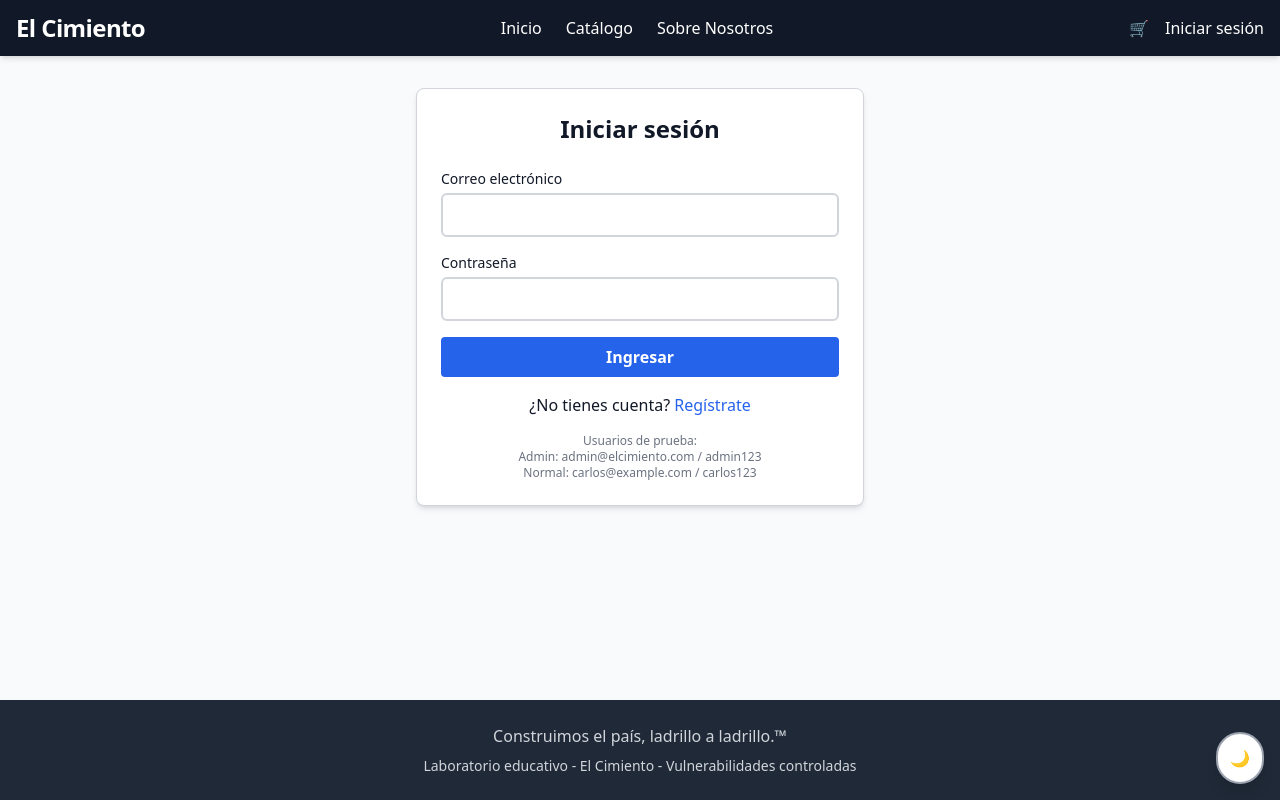
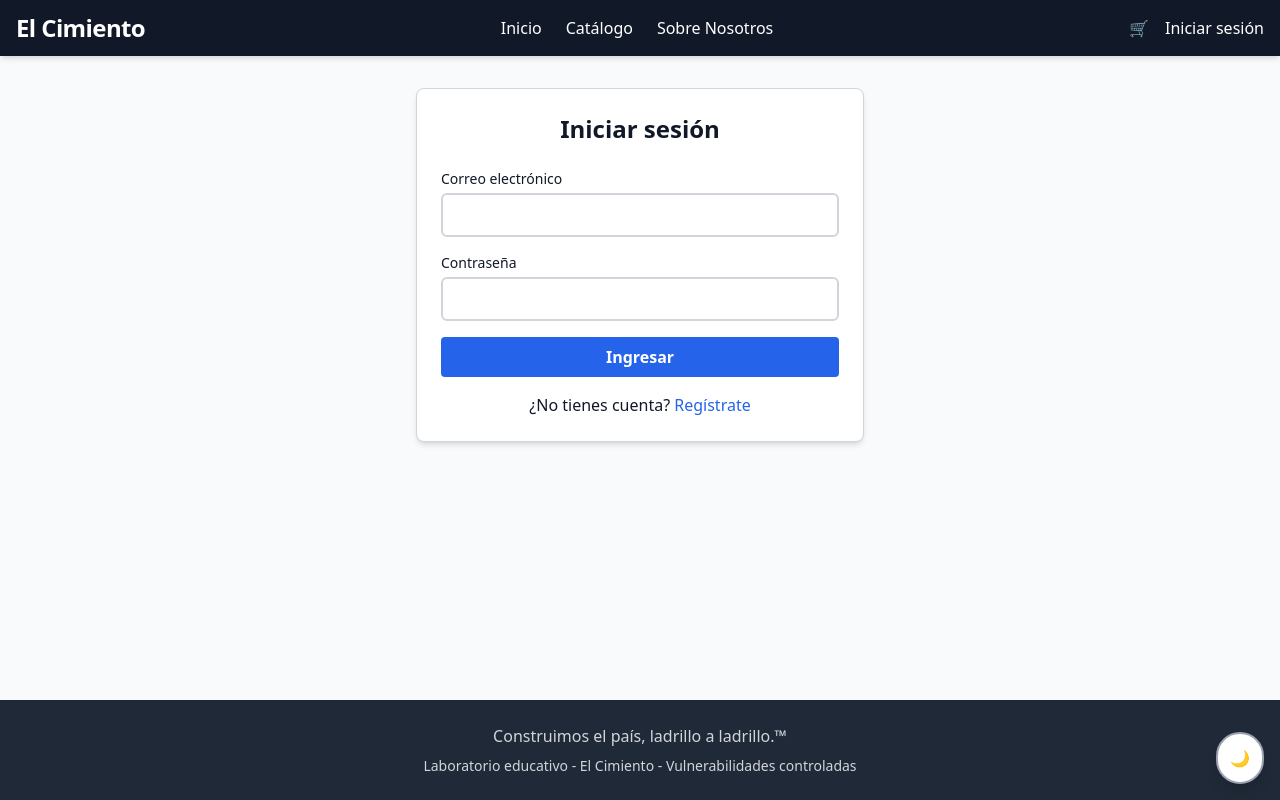
Before and after one commit to Diego-APC/FrontendSeguridadEnLaNube, a React (Vite) app: page /login in a window 1280 px wide. Built offline with nearby package versions, Linux system fonts and the light colour scheme.

Commit message:
arreglo pequeño

```diff
--- a/src/features/auth/LoginPage.jsx
+++ b/src/features/auth/LoginPage.jsx
@@ -51,11 +51,6 @@ export const LoginPage = () => {
       <p className="text-center mt-4">
         ¿No tienes cuenta? <Link to="/registro" className="text-blue-600 dark:text-blue-400 hover:underline">Regístrate</Link>
       </p>
-      <div className="mt-4 text-xs text-gray-500 dark:text-gray-400 text-center">
-        <p>Usuarios de prueba:</p>
-        <p>Admin: admin@elcimiento.com / admin123</p>
-        <p>Normal: carlos@example.com / carlos123</p>
-      </div>
     </Card>
   );
 };
```
